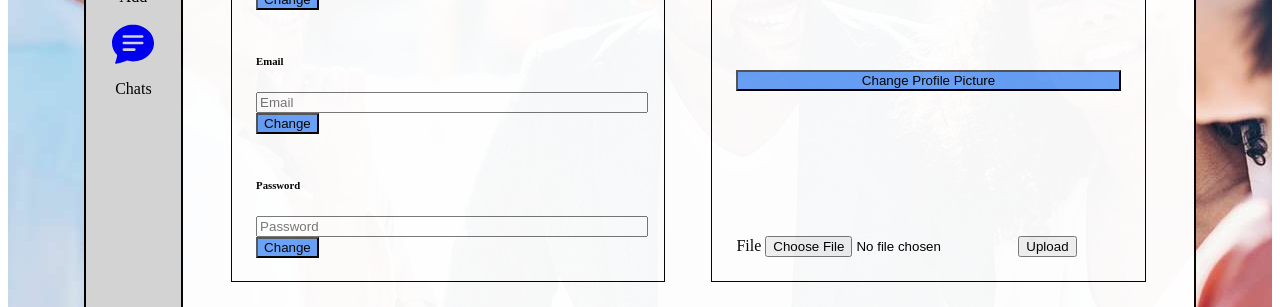
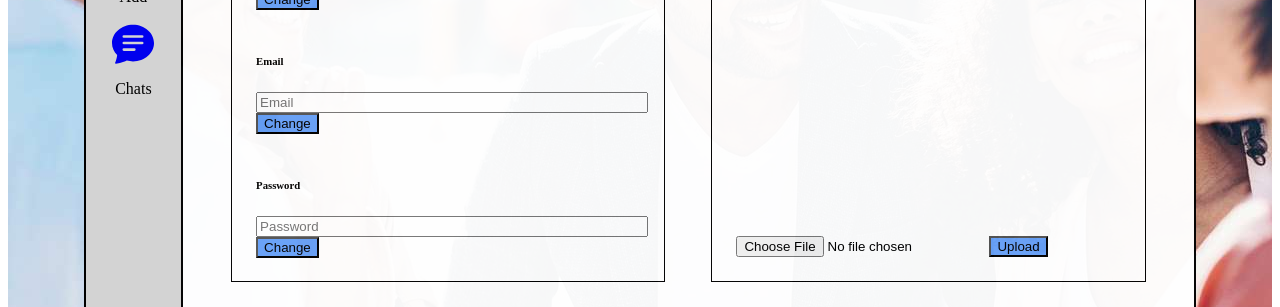
Before and after one commit to J-Blijenburg/Chatter, a Vue app in the folder Front-end-Chatter/: page /profile in a window 1280 px wide. Shown: the part 327-634 px from the top of the page. Built offline with nearby package versions, Linux system fonts and the light colour scheme; no server answers; the HTML template or start-up script is replaced by a standard one.

Commit message:
Update Profile.vue

```diff
--- a/Front-end-Chatter/src/components/Profile.vue
+++ b/Front-end-Chatter/src/components/Profile.vue
@@ -35,13 +35,11 @@
                             <div class="profileImageContainer">
                                 <img :src="profileImage" class="image" alt="stukkie tekst" />
                             </div>
-
-                            <button class="btnChangeProfilePicture">Change Profile Picture</button>
                             <div class="uploadFile">
-                                <label>File
+                                <label>
                                     <input type="file" id="file">
                                 </label>
-                                <button v-on:click="uploadImage()">Upload</button>
+                                <button class="btnChangeProfilePicture" v-on:click="uploadImage()">Upload</button>
                             </div>
                         </div>
                     </div>
@@ -95,7 +93,7 @@ export default {
                     this.user.username = res.data.username;
                     this.user.email = res.data.email;
                     this.user.id = res.data.id;
-                    this.user.password = res.data.password;
+                    this.user.password = res.data.password
                 })
                 .catch((error) => console.log(error));
         },
```
